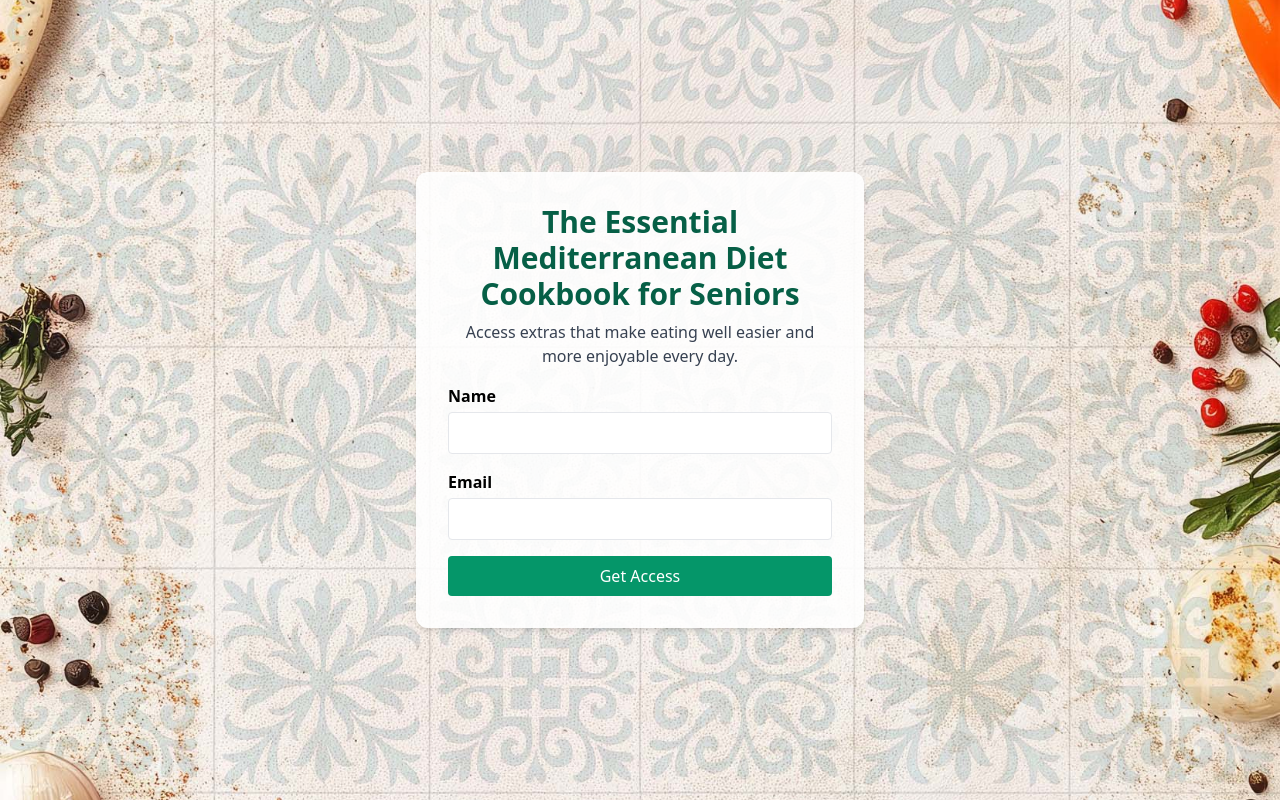
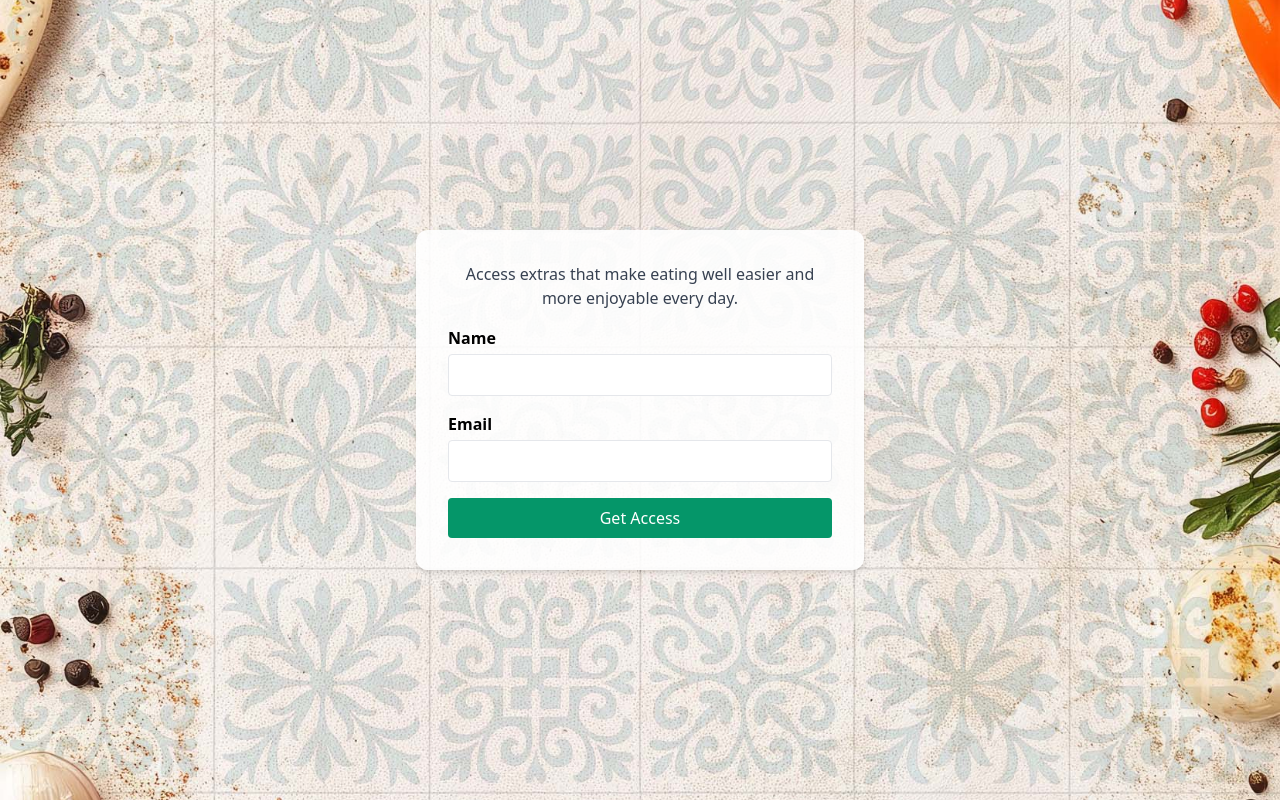
Before and after one commit to ElsieNorwood/Mediterranean_Diet_Cookbook_for_Seniors, a plain HTML site: page index.html in a window 1280 px wide. Drawn offline with nearby package versions, Linux system fonts and the light colour scheme.

Commit message:
Add files via upload

```diff
--- a/index.html
+++ b/index.html
@@ -18,7 +18,6 @@
 </head>
 <body class="flex items-center justify-center min-h-screen">
   <div class="bg-white bg-opacity-90 p-8 rounded-xl shadow-md w-full max-w-md">
-    <h1 class="text-3xl font-bold mb-2 text-center text-green-800">The Essential Mediterranean Diet Cookbook for Seniors</h1>
     <p class="text-center text-gray-700 mb-4">Access extras that make eating well easier and more enjoyable every day.</p>
 
     <form id="signup-form" class="space-y-4">
```
